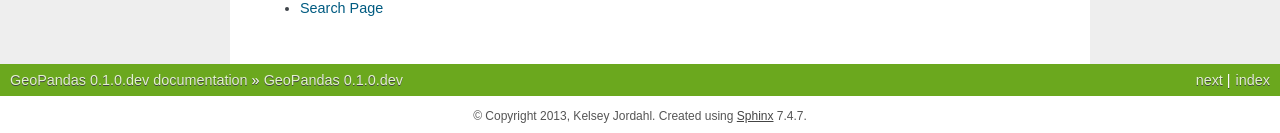
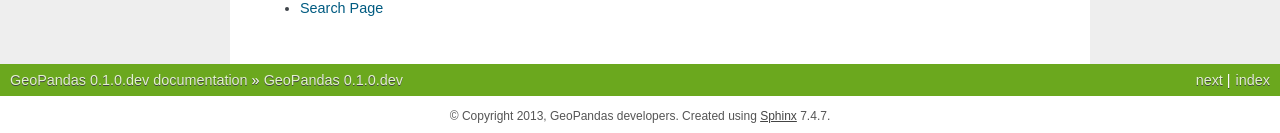
Before and after one commit to geopandas/geopandas, a Sphinx documentation site: the page built from doc/source/index.rst, in a window 1280 px wide. Shown: the part 1479-1612 px from the top of the page. Built offline with Sphinx 7.4.7, drawn with Linux system fonts in a browser that asks for light colours; pages that are not in the unit, such as notebooks, are missing from menus.

Commit message:
DOC: Copyright to GeoPandas developers

```diff
--- a/doc/source/conf.py
+++ b/doc/source/conf.py
@@ -41,7 +41,7 @@
 
 # General information about the project.
 project = u'GeoPandas'
-copyright = u'2013, Kelsey Jordahl'
+copyright = u'2013, GeoPandas developers'
 
 # The version info for the project you're documenting, acts as replacement for
 # |version| and |release|, also used in various other places throughout the
```
Also changed, not shown: LICENSE.txt.
